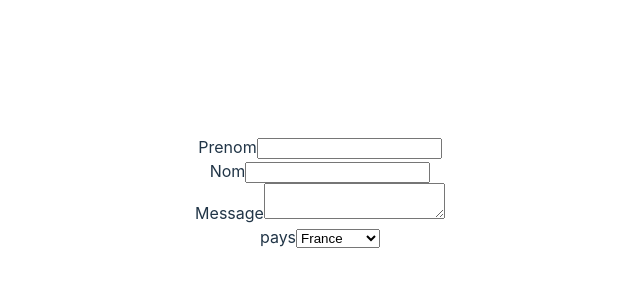
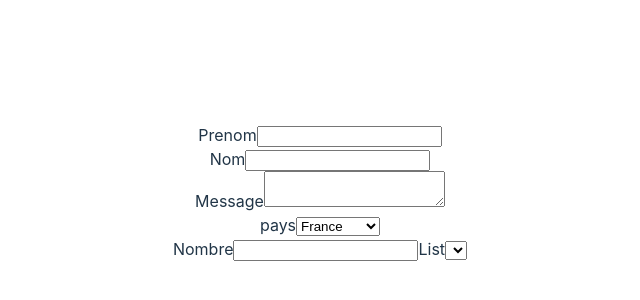
Before and after one commit to AngelPASTORROJAS/formulaire, a React (Vite) app: page / in a window 1280 px wide. Shown: the part 208-508 px from the top of the page, without its empty margins (320-960 px from the left). Built offline with nearby package versions, Linux system fonts and the light colour scheme.

Commit message:
feat: ajout de d'une list déroulante selon l'input

```diff
--- a/src/App.jsx
+++ b/src/App.jsx
@@ -1,5 +1,6 @@
 // import Form from './components/Form'
 import FormStatic from './components/FormStatic'
+import FormList from './components/FormList'
 import './App.css'
 
 function App() {
@@ -7,6 +8,7 @@ function App() {
     <>
     {/* <Form></Form> */}
     <FormStatic></FormStatic>
+    <FormList></FormList>
     </>
   )
 }
--- /dev/null
+++ b/src/components/FormList.jsx
@@ -0,0 +1,36 @@
+import { useRef, useState } from "react";
+
+const FormList = () =>{
+    const number = useRef(null)
+    const numberChoice = useRef(null)
+    const longeur = 100
+    const [list, setList] = useState([])
+    const debut = 1
+
+    const generateList=()=>{
+        if(number.current.value!=""){
+            const newlist=[]
+            for (let index = 0; index < longeur; index++) {
+                newlist.push(number.current.value*(debut+index));
+            }
+            setList(newlist)
+        }else{
+            setList([])
+        }
+    }
+
+    return (
+        <form action="">
+            <label htmlFor="nombre">Nombre</label>
+            <input type="number" name="" id="nombre" ref={number} onChange={generateList}/>
+            <label htmlFor="list">List</label>
+            <select name="" ref={numberChoice} id="list">
+                {list.map(e=>
+                <option key={e}>{e}</option>
+                    )}
+            </select>
+        </form>
+    );
+}
+
+export default FormList
```
